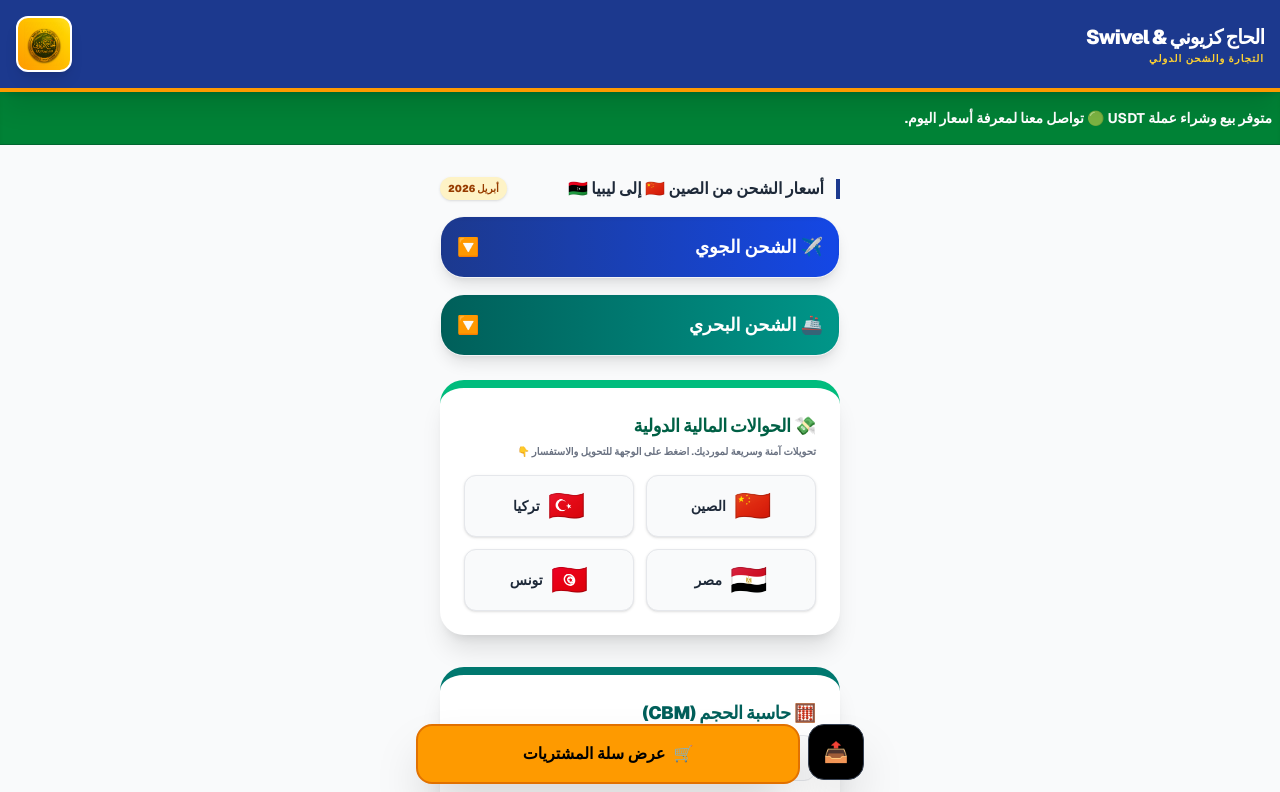
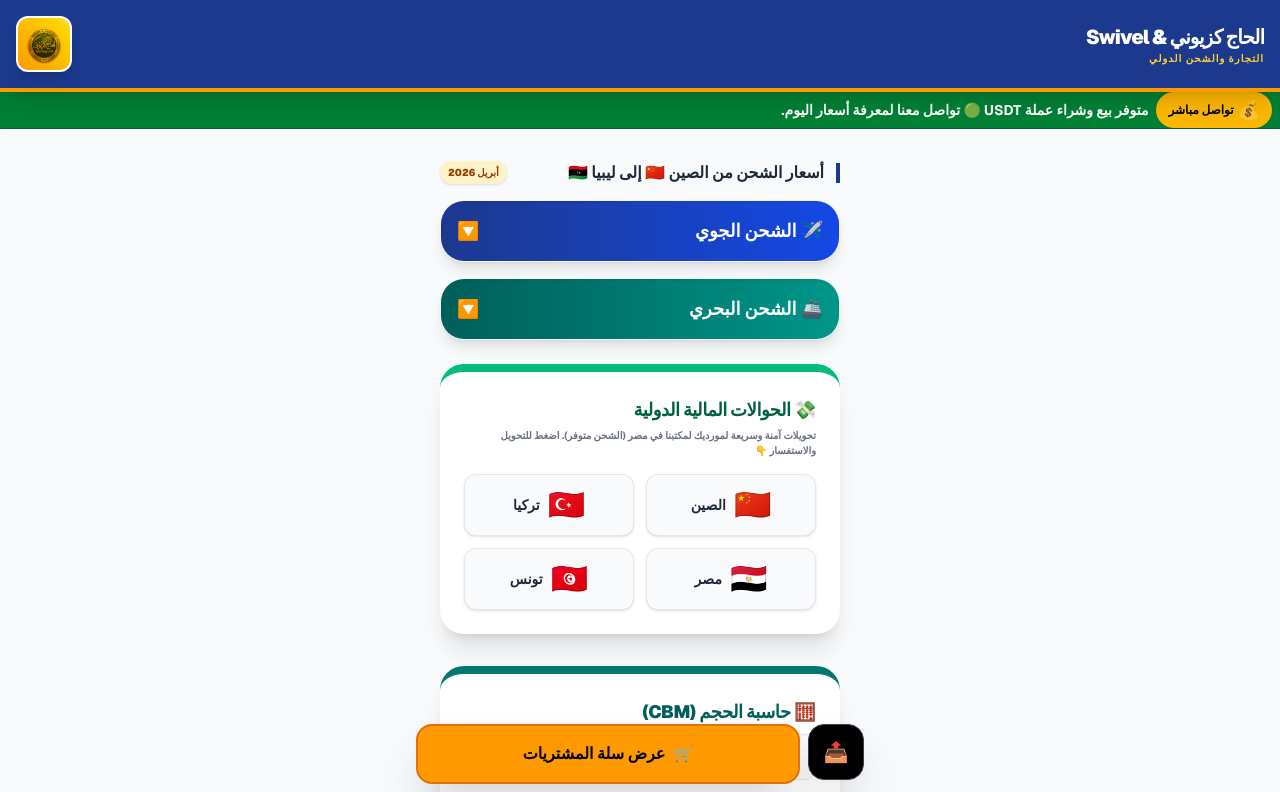
Before and after one commit to alisabree15-star/kazioni-store, a Next.js app: page / in a window 1280 px wide. Shown: the top 792 px of the page. Built offline with nearby package versions, Linux system fonts and the light colour scheme.

Commit message:
استعادة بطاقة الحوالات المالية الدولية الكبيرة

```diff
--- a/src/app/page.tsx
+++ b/src/app/page.tsx
@@ -166,7 +166,7 @@ export default function Home() {
 
   return (
     <main className="min-h-screen bg-gray-50 text-right font-sans text-black pb-32 relative" dir="rtl">
-      {/* 1. الشريط العلوي الأزرق */}
+      {/* الشريط العلوي الأزرق */}
       <nav className="bg-blue-900 text-white p-4 shadow-xl sticky top-0 z-40 flex justify-between items-center border-b-4 border-amber-500">
         <div>
           <h1 className="text-xl font-black tracking-tighter text-white">الحاج كزيوني & Swivel</h1>
@@ -177,8 +177,17 @@ export default function Home() {
         </div>
       </nav>
 
-      {/* 2. شريط متحرك أسفل العنوان (الأخضر للخدمات المتاحة) */}
-      <div className="bg-green-700 text-white p-2 overflow-hidden shadow-inner border-b border-green-800 flex items-center gap-2 px-2">
+      {/* شريط الإعلانات المتحرك بجانب زر تواصل مباشر */}
+      <div className="bg-green-700 text-white overflow-hidden shadow-inner border-b border-green-800 flex items-center gap-2 px-2">
+        {/* الزر الأصفر الجديد */}
+        <a
+          href={`https://wa.me/${transfersWhatsapp}?text=${encodeURIComponent("مرحباً مؤسسة الحاج كزيوني، أرغب في الاستفسار عن أسعار بيع/شراء USDT اليوم.")}`}
+          target="_blank"
+          className="bg-amber-400 text-black px-3 py-1 text-xs font-black rounded-full shadow whitespace-nowrap active:scale-95 transition-all flex items-center gap-1"
+        >
+          <span className="text-lg">💰</span>
+          تواصل مباشر
+        </a>
         {/* الشريط المتحرك */}
         <div className="animate-marquee font-bold text-sm py-2">
           متوفر بيع وشراء عملة USDT 🟢 تواصل معنا لمعرفة أسعار اليوم.
@@ -268,11 +277,11 @@ export default function Home() {
         </div>
       </section>
 
-      {/* 3. استعادة واجهة الحوالات المالية التفاعلية (البطاقة البيضاء) 💸 */}
+      {/* واجهة الحوالات المالية الدولية (البطاقة البيضاء الكبيرة) 💸 */}
       <section className="p-6 max-w-md mx-auto pt-0 text-black">
         <div className="bg-white rounded-3xl p-6 shadow-xl border-t-8 border-emerald-500">
           <h3 className="text-lg font-black text-emerald-800 mb-1 flex items-center tracking-tight">💸 الحوالات المالية الدولية</h3>
-          <p className="text-[10px] font-bold text-gray-500 mb-4">تحويلات آمنة وسريعة لمورديك. اضغط على الوجهة للتحويل والاستفسار 👇</p>
+          <p className="text-[10px] font-bold text-gray-500 mb-4">تحويلات آمنة وسريعة لمورديك لمكتبنا في مصر (الشحن متوفر). اضغط للتحويل والاستفسار 👇</p>
 
           <div className="grid grid-cols-2 gap-3">
               <button onClick={() => handleTransferClick('الصين', '🇨🇳')} className="flex items-center justify-center gap-2 bg-gray-50 hover:bg-emerald-50 border border-gray-200 rounded-xl p-3 active:scale-95 transition-all shadow-sm" title="تحويل للصين">
```
